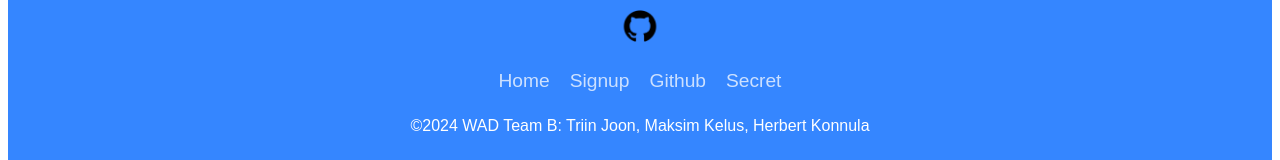
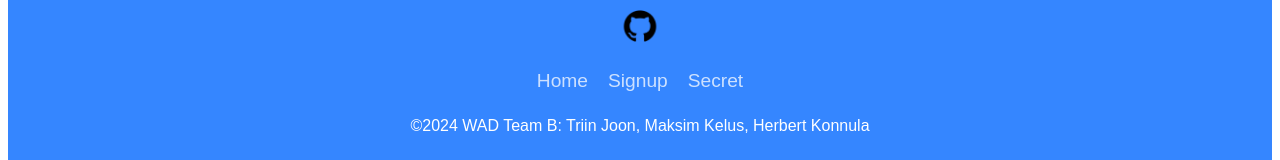
Before and after one commit to konnula/wad24_TeamB_Vue, a Vue app: page /signup in a window 1280 px wide. Shown: the part 6063-6223 px from the top of the page. Built offline with nearby package versions, Linux system fonts and the light colour scheme.

Commit message:
remove redundant

```diff
--- a/src/components/Footer.vue
+++ b/src/components/Footer.vue
@@ -14,7 +14,6 @@
       <ul class="menu">
         <li class="menu__item"><router-link to="/" class="menu__link">Home</router-link></li>
         <li class="menu__item"><router-link to="/signup" class="menu__link">Signup</router-link></li>
-        <li class="menu__item"><a class="menu__link" href="https://github.com/konnula/wad24_TeamB_Vue">Github</a></li>
         <li class="menu__item"><a class="menu__link" href="https://www.youtube.com/watch?v=dQw4w9WgXcQ">Secret</a></li>
       </ul>
       <p>&copy;2024 WAD Team B: Triin Joon, Maksim Kelus, Herbert Konnula</p>
```
